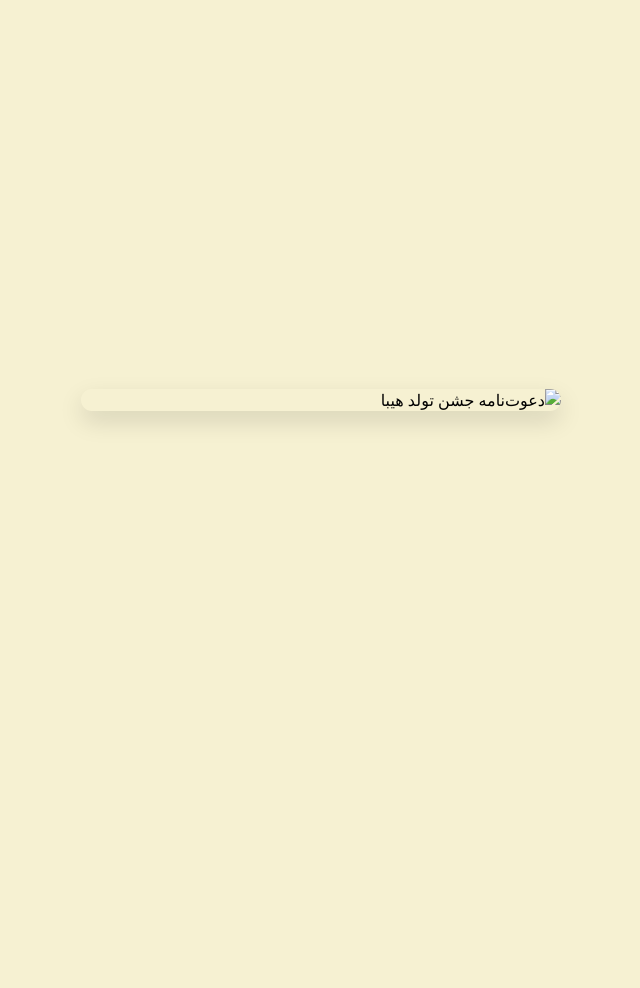
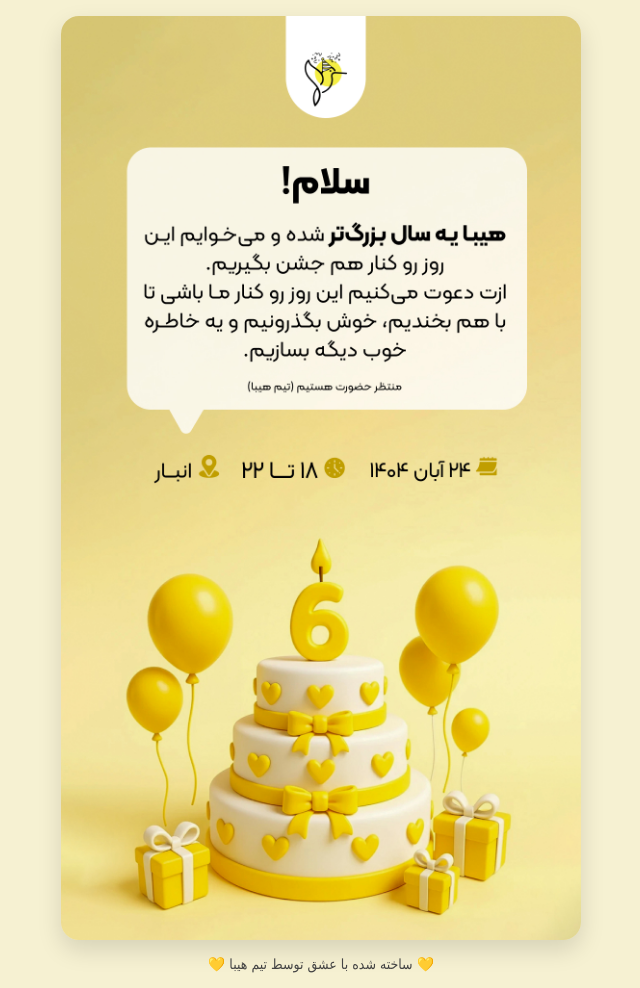
Before and after one commit to mohammadaminre88-wq/hiba-invite, a plain HTML site: page index.html in a window 1280 px wide. Shown: the whole page, without its empty margins (319-959 px from the left). Before the commit the page ends 800 px from the top, so only its background shows below. Drawn offline with Linux system fonts and the light colour scheme.

Commit message:
index.html

```diff
--- a/index.html
+++ b/index.html
@@ -3,7 +3,7 @@
 <head>
   <meta charset="utf-8" />
   <meta name="viewport" content="width=device-width,initial-scale=1" />
-  <title>دعوت‌ نامه جشن تولد هیبا</title>
+  <title>دعوت‌نامه جشن ششم هیبا 💛</title>
   <style>
     body {
       margin: 0;
@@ -14,12 +14,14 @@
       align-items: center;
       min-height: 100vh;
       direction: rtl;
-      font-family: system-ui, -apple-system, BlinkMacSystemFont, sans-serif;
+      font-family: "Vazirmatn", Tahoma, sans-serif;
     }
     .wrapper {
-      max-width: 480px;
+      max-width: 520px;
       width: 100%;
-      padding: 12px;
+      padding: 16px;
+      text-align: center;
+      animation: fadeIn 1.3s ease;
     }
     img {
       width: 100%;
@@ -27,12 +29,26 @@
       display: block;
       border-radius: 18px;
       box-shadow: 0 10px 25px rgba(0,0,0,.13);
+      transition: transform 0.5s ease;
+    }
+    img:hover {
+      transform: scale(1.03);
+    }
+    footer {
+      margin-top: 16px;
+      color: #444;
+      font-size: 14px;
+    }
+    @keyframes fadeIn {
+      from { opacity: 0; transform: translateY(20px); }
+      to { opacity: 1; transform: translateY(0); }
     }
   </style>
 </head>
 <body>
   <div class="wrapper">
-    <img src="invite.jpg" alt="دعوت‌نامه جشن تولد هیبا">
+    <img src="کارت دعوت.jpg" alt="دعوت‌نامه جشن ششم هیبا">
+    <footer>💛 ساخته شده با عشق توسط تیم هیبا 💛</footer>
   </div>
 </body>
 </html>
```
